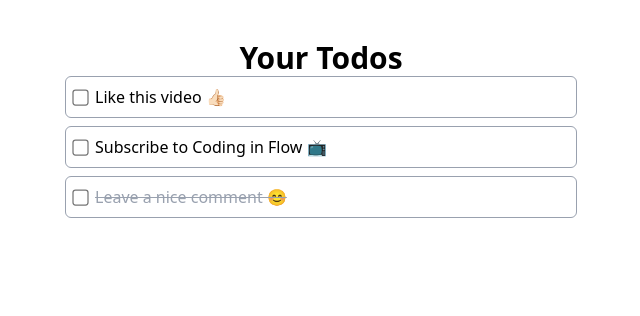
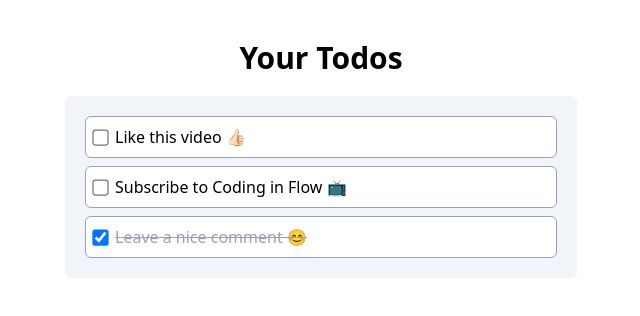
Before and after one commit to ferwargit/app-todo-v1, a React (Vite) app: page / in a window 1280 px wide. Shown: the top 316 px of the page, without its empty margins (319-959 px from the left). Built offline with nearby package versions, Linux system fonts and the light colour scheme.

Commit message:
Callback en TodoItem.tsx con App.tsx

```diff
--- a/src/App.tsx
+++ b/src/App.tsx
@@ -2,13 +2,23 @@
 import { dummyData } from "./data/todo";
 
 function App() {
+  function setTodoCompleted(id: number, completed: boolean) {
+    alert(
+      `Todo with id ${id} is now ${completed ? "completed" : "not completed"}`
+    );
+  }
+
   return (
-    <main className="py-10 h-screen">
+    <main className="py-10 h-screen space-y-5">
       <h1 className="font-bold text-3xl text-center">Your Todos</h1>
-      <div className="max-w-lg mx-auto">
+      <div className="max-w-lg mx-auto bg-slate-100 rounded-md p-5">
         <div className="space-y-2">
           {dummyData.map((todo) => (
-            <TodoItem todo={todo} />
+            <TodoItem
+              key={todo.id}
+              todo={todo}
+              onCompletedChange={setTodoCompleted}
+            />
           ))}
         </div>
       </div>
--- a/src/components/TodoItem.tsx
+++ b/src/components/TodoItem.tsx
@@ -2,13 +2,20 @@
 
 interface TodoItemProps {
   todo: Todo;
+  onCompletedChange: (id: number, completed: boolean) => void;
 }
 
-export default function TodoItem({ todo }: TodoItemProps) {
+export default function TodoItem({ todo, onCompletedChange }: TodoItemProps) {
   return (
     <div>
       <label className="flex items-center gap-2 border rounded-md p-2 border-gray-400 bg-white hover:bg-slate-50">
-        <input type="checkbox" className="scale-125" />
+        <input
+          type="checkbox"
+          className="scale-125"
+          checked={todo.completed}
+          // Llama a la función con el id y el nuevo estado
+          onChange={(e) => onCompletedChange(todo.id, e.target.checked)}
+        />
         <span className={todo.completed ? "line-through text-gray-400" : ""}>
           {todo.title}
         </span>
```
